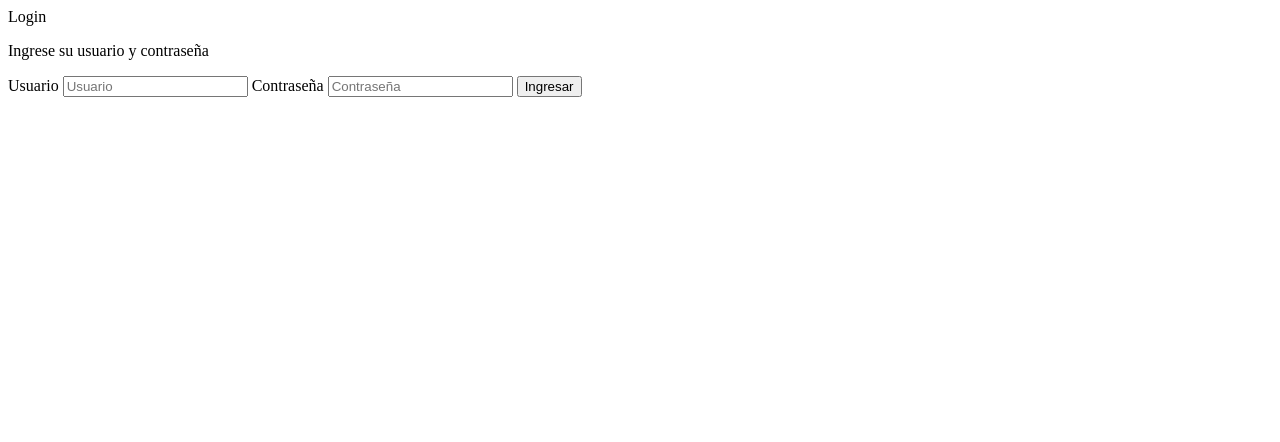
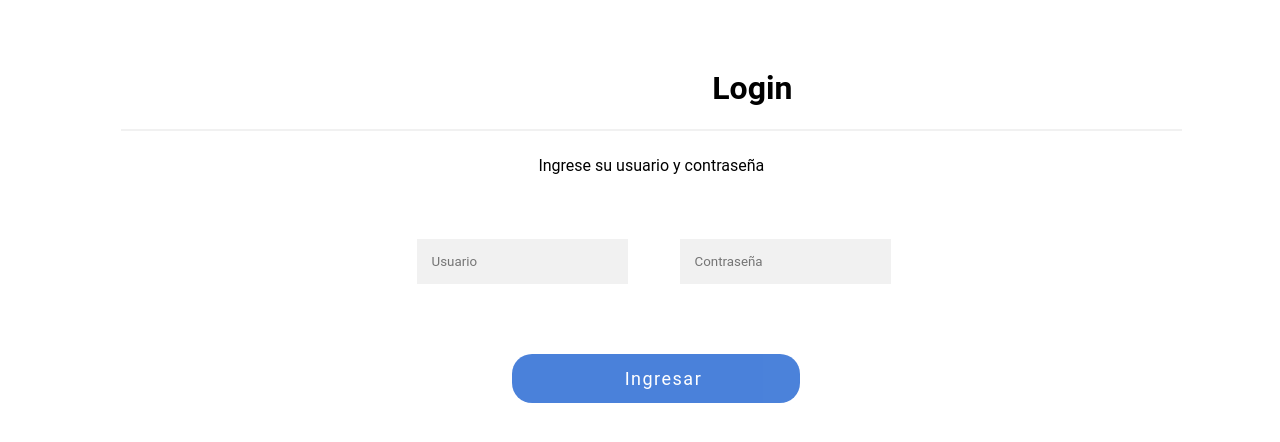
Before and after one commit to aleg001/ProyectoDB2-UVG, a Flask app: page /login in a window 1280 px wide. Shown: the top 442 px of the page. Run offline with Flask 2, Linux system fonts and the light colour scheme; some libraries are stand-ins or nearby versions.

Commit message:
added login

```diff
--- a/app.py
+++ b/app.py
@@ -22,7 +22,8 @@ Referencia para Flask + React:
 https://towardsdatascience.com/build-deploy-a-react-flask-app-47a89a5d17d9
 """
 # API para React
-# from flask_restful import Api, Resource, reqparse
+from flask_restful import *
+
 # from api.HelloApiHandler import HelloApiHandler
 
 # regex
@@ -138,11 +139,9 @@ def login():
         if "username" in request.form and "password" in request.form:
             username = request.form["username"]
             password = request.form["password"]
-
-    """
-    Pendiente:
-    Query para buscar nombre
-    """
+            selectInfo = "QUERY PENDIENTE"
+            cur.execute(selectInfo)
+            fetchData = cur.fetchall()
 
     # flash("Login exitoso!")
 
--- a/frontend/proyecto-bd/src/App.js
+++ b/frontend/proyecto-bd/src/App.js
@@ -2,6 +2,9 @@ import logo from "./logo.svg";
 import "./App.css";
 import React, { useEffect, useState } from "react";
 import axios from "axios";
+//import Login from "./login.js";
+
+//import { BrowserRouter, Routes, Route } from "react-router-dom";
 
 function App() {
   const [getMessage, setGetMessage] = useState({});
@@ -26,7 +29,7 @@ function App() {
           {getMessage.status === 200 ? (
             <h3>{getMessage.data.message}</h3>
           ) : (
-            <h3>LOADING</h3>
+            <h3>Login</h3>
           )}
         </div>
       </header>
--- /dev/null
+++ b/frontend/proyecto-bd/src/routes/login.js
@@ -0,0 +1 @@
+const url = "http://127.0.0.1:5000/login";
--- a/static/css/login.css
+++ b/static/css/login.css
@@ -15,63 +15,32 @@ input[type="text"] {
   margin-right: -10%;
 }
 
+h1 {
+  text-align: center;
+  justify-content: center;
+}
+p {
+  text-align: center;
+  justify-content: center;
+  margin-right: 20%;
+}
+
 .login {
   display: flex;
   justify-content: center;
   align-items: center;
 }
 
-select[name="gender"] {
-  width: 21.8%;
-  padding: 15px;
-  margin: 5px -70px 22px;
-  border: none;
-  background: #f1f1f1;
-  margin-left: 43.2%;
-  position: relative;
-  left: -2.5%;
-  margin-right: -40%;
-}
-
-input[name="birthdate"] {
-  width: 22%;
-  padding: 15px;
-  margin: 50px -70px 22px;
-  border: none;
-  background: #f1f1f1;
-  margin-top: -10px;
-  position: relative;
-  top: 76px;
-  margin-left: -25.5%;
-}
-
-input[name="DPI"] {
-  width: 20.6%;
-  padding: 15px;
-  margin: 5px -90px 22px;
-  border: none;
-  background: #f1f1f1;
-  margin-left: 12%;
-}
-
-input[name="username"],
-input[name="email"] {
-  width: 49.2%;
-  padding: auto;
-  display: inline-block;
-  border: none;
-  margin-right: 5%;
-}
-
-input[type="name"],
 input[name="psw"] {
   width: 22%;
   padding: 15px;
   margin: 5px 40px 22px 0;
-  display: inline-block;
+
   border: none;
+  position: relative;
   background: #f1f1f1;
   margin-left: 15%;
+  margin-top: 5%;
 }
 
 input[type="text"]:focus,
@@ -111,8 +80,8 @@ button:hover {
 
 .signupbtn {
   float: left;
-  margin-top: 10%;
-  margin-left: 22%;
+  margin-top: 5%;
+  margin-left: 25%;
   width: 30%;
   border-radius: 20px;
 
--- a/templates/login.html
+++ b/templates/login.html
@@ -5,38 +5,30 @@
     <meta charset="UTF-8">
     <meta http-equiv="X-UA-Compatible" content="IE=edge">
     <meta name="viewport" content="width=device-width, initial-scale=1.0">
+    <link rel="stylesheet" href="{{ url_for('static', filename='css/login.css') }}">
     <title>Login</title>
 </head>
 
 <body>
-    <div class="login-box">
-        <div class="login-header">Login</div>
-        <div class="login-body">
-            <p>Ingrese su usuario y contraseña</p>
-            <form class="form-group" action="/login/" method="post">
-                <label>Usuario</label>
-                <input type="text" class="form-control" name="username" placeholder="Usuario" id="username" required>
-                <label>Contraseña</label>
-                <input type="password" class="form-control" name="password" placeholder="Contraseña" id="password"
-                    required>
+    <div class="container">
+        <h1>Login</h1>
+        <hr>
 
-                <input type="submit" value="Ingresar" name="">
-            </form>
-            {% with messages = get_flashed_messages() %}
-            {% if messages %}
-            {% for message in messages %}
-            <div class="alert alert-success alert-dismissible fade show" role="alert">
-                {{ message }}
-                <button type="button" class="close" data-dismiss="alert" aria-label="Close">
-                    <span aria-hidden="true"></span>
-                </button>
-            </div>
-            {% endfor %}
-            {% endif %}
-            {% endwith %}
 
-        </div>
+        <p>Ingrese su usuario y contraseña</p>
+        <form class="form-group" action="/login/" method="post">
+
+            <input type="text" name="username" placeholder="Usuario" id="username" required>
+
+            <input type="password" name="psw" id="pass" placeholder="Contraseña" id="password" required>
+
+            <button type="submit" class="signupbtn" value="submit"> <a id="crearCuenta">Ingresar</a>
+            </button>
+        </form>
+
+
     </div>
+
 </body>
 
 </html>
```
